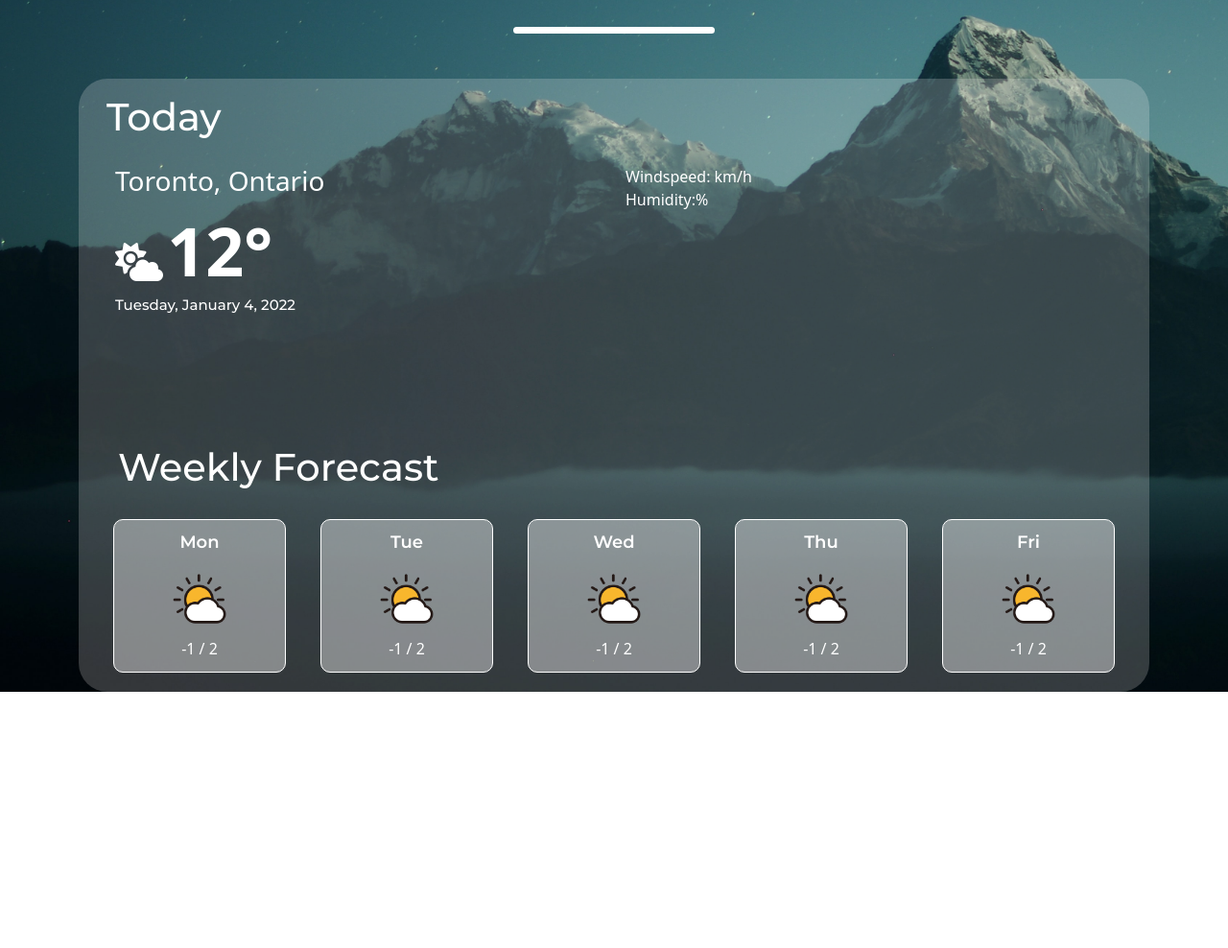
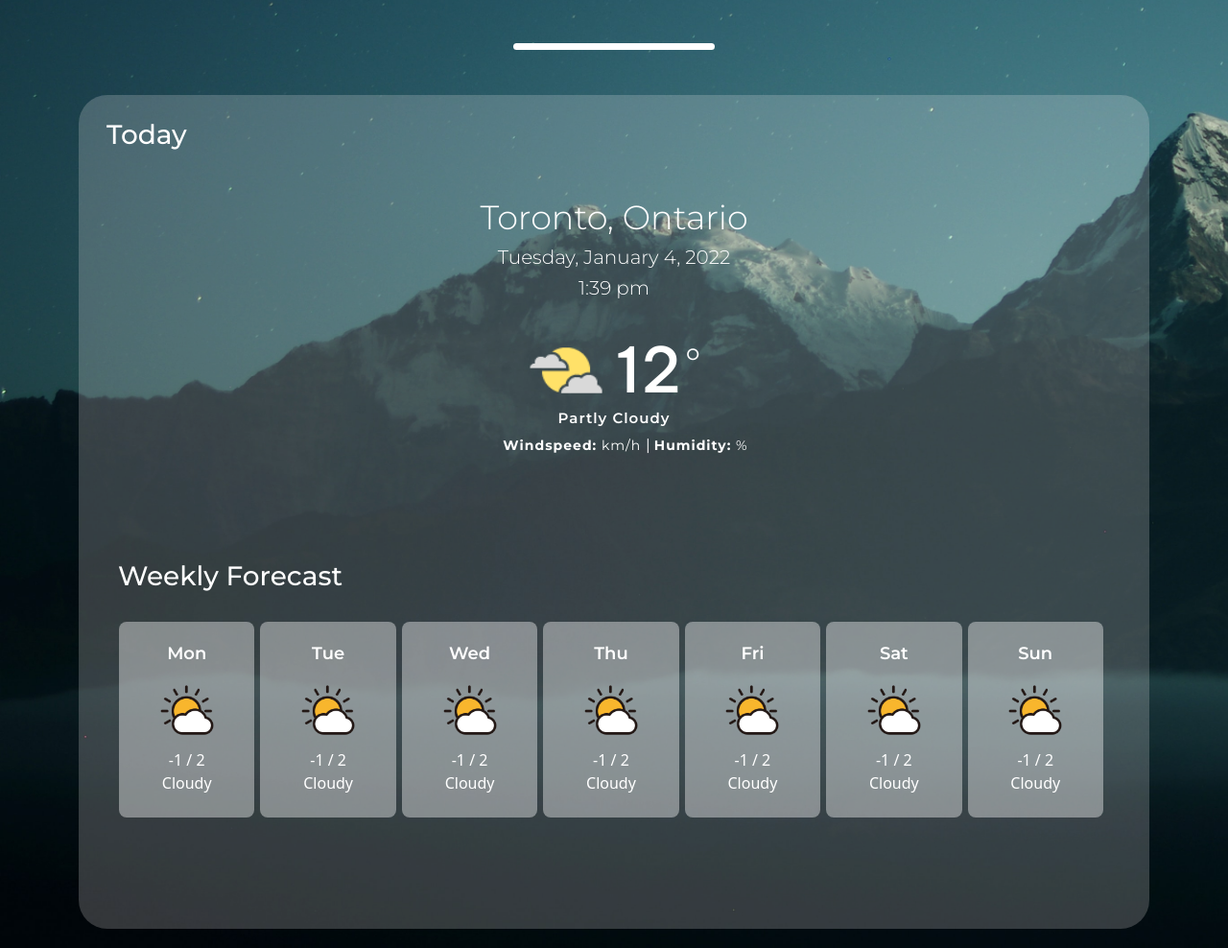
Before and after one commit to misiucodes/forecast-weatherapp, a plain HTML site: page index.html in a window 1280 px wide. Shown: the part 408-1396 px from the top of the page at 96% size. Before the commit the page ends 1129 px from the top, so only its background shows below. Drawn offline with nearby package versions, Linux system fonts and the light colour scheme.

Commit message:
Updated weekly weather forecast styling

```diff
--- a/index.html
+++ b/index.html
@@ -5,9 +5,9 @@
   <meta http-equiv="X-UA-Compatible" content="IE=edge">
   <meta name="viewport" content="width=device-width, initial-scale=1.0">
   <title>forecast</title>
-  <link rel="stylesheet" href="style.css">
   <link href="https://cdn.jsdelivr.net/npm/bootstrap@5.1.3/dist/css/bootstrap.min.css" rel="stylesheet"
   integrity="sha384-1BmE4kWBq78iYhFldvKuhfTAU6auU8tT94WrHftjDbrCEXSU1oBoqyl2QvZ6jIW3" crossorigin="anonymous">
+  <link rel="stylesheet" href="style.css">
   <link rel="preconnect" href="https://fonts.googleapis.com">
   <link rel="preconnect" href="https://fonts.gstatic.com" crossorigin>
   <link rel="preconnect" href="https://fonts.googleapis.com">
@@ -16,11 +16,12 @@
   <link rel="preconnect" href="https://fonts.gstatic.com" crossorigin>
   <link href="https://fonts.googleapis.com/css2?family=Montserrat:wght@100;200;300;400;500;600;700&display=swap"
   rel="stylesheet">
+  <script src="https://kit.fontawesome.com/36660f2c78.js" crossorigin="anonymous"></script>
   <style>
+    @import url('https://fonts.googleapis.com/css2?family=Source+Sans+Pro:wght@300;400&display=swap');
     @import url('https://fonts.googleapis.com/css2?family=Montserrat:wght@100;200;300;400;500;600;700&display=swap');
+    @import url('https://fonts.googleapis.com/css2?family=Be+Vietnam+Pro:wght@300;500;600&family=Source+Sans+Pro:wght@300;400&display=swap');
  </style>
-  </style>
-  <script src="https://kit.fontawesome.com/36660f2c78.js" crossorigin="anonymous"></script>
 </head>
 <body>
 
@@ -28,20 +29,7 @@
   forecast
 </header>
 
-
-  <div class="location-wrapper">
-    <div class="location-info">
-      <small>
-        Current Location
-      </small>
-      <h2>
-        Toronto, Ontario
-      </h2>
-    </div>
-  </div>
-</div>
-
-<div class="container">
+<div class="container left">
   <div class="weather-app-wrapper">
     <h1>
       The only weather forecast you need
@@ -62,23 +50,29 @@
 
 <div class="line-break"></div>
 
-<div class="forecast-wrapper">
+<div class="current-location-wrapper">
 
 <h7>Today</h7>
 
 <div class="current-location-info">
-      <div class="row">
-        <div class="col-6">
+  <div class="row justify-content-evenly">
+    <div class="col">
       <h3 class="city">Toronto, Ontario</h3>
+      <h4 class="date">Tuesday, January 4, 2022</h4>
+      <h5 class="time">1:39 pm</h5>
+    </div>
+
     <div class="clearfix">
-              <i class="fas fa-cloud-sun icon-currentweather"></i>
-              <span class="float-left current-temp"><strong>12°</strong></span>
+        <img src="img/partly_cloudy.png" class="icon-cloudy" />
+        <div class="current-temp">12</div><span class="degree">°</span>
+        <div class="temp-description">Partly Cloudy</div>
     </div>
-          <h4 class="date">Tuesday, January 4, 2022</h4>
+
+    <div class="row justify-content-evenly">
+      <div class="col windhum">
+        <span class="windspeed"><strong>Windspeed:</strong> km/h </span> |
+        <span class="humidity"><strong>Humidity:</strong> %</span>
       </div>
-        <div class="col-6">
-          <div class="windspeed">Windspeed: km/h</div>
-          <div class="humidity">Humidity:%</div>
     </div>
   </div>
 </div>
@@ -87,69 +81,102 @@
 
       <h6>Weekly Forecast</h6>
 
-      <div class="row">
+      <div class="row d-flex justify-content-evenly">
 
-      <div class="col-2 weekday-forecast">
+        <div class="col weather-forecast-box">
 
-        <div class="col weekday">Mon</div>
+          <div class="weather-forecast-date">Mon</div>
           <img src="img/sun.png" class="forecast-icon" width="80px"/>
 
           <div class="weekly-temps">
             <span class="temp-max">-1 / </span>
             <span class="temp-min"> 2</span>
+            <div class="weather-forecast-description">Cloudy</div>
           </div>
         </div>
 
-      <div class="col-2 weekday-forecast">
+        <div class="col weather-forecast-box">
 
-        <div class="col weekday">Tue</div>
+          <div class="weather-forecast-date">Tue</div>
           <img src="img/sun.png" class="forecast-icon" width="80px" />
 
           <div class="weekly-temps">
             <span class="temp-max">-1 / </span>
             <span class="temp-min"> 2</span>
+            <div class="weather-forecast-description">Cloudy</div>
           </div>
         </div>
 
-      <div class="col-2 weekday-forecast">
+        <div class="col weather-forecast-box">
 
-        <div class="weekday">Wed</div>
+          <div class="weather-forecast-date">Wed</div>
           <img src="img/sun.png" class="forecast-icon" width="80px" />
 
           <div class="weekly-temps">
             <span class="temp-max">-1 / </span>
             <span class="temp-min"> 2</span>
+            <div class="weather-forecast-description">Cloudy</div>
           </div>
         </div>
 
-      <div class="col-2 weekday-forecast">
+        <div class="col weather-forecast-box">
 
-        <div class="weekday">Thu</div>
+          <div class="weather-forecast-date">Thu</div>
           <img src="img/sun.png" class="forecast-icon" width="80px" />
 
           <div class="weekly-temps">
             <span class="temp-max">-1 / </span>
             <span class="temp-min"> 2</span>
+            <div class="weather-forecast-description">Cloudy</div>
           </div>
         </div>
 
-      <div class="col-2 weekday-forecast">
+        <div class="col weather-forecast-box">
 
-        <div class="weekday">Fri</div>
+          <div class="weather-forecast-date">Fri</div>
           <img src="img/sun.png" class="forecast-icon" width="80px" />
 
           <div class="weekly-temps">
             <span class="temp-max">-1 / </span>
             <span class="temp-min"> 2</span>
+            <div class="weather-forecast-description">Cloudy</div>
           </div>
         </div>
+
+        <div class="col weather-forecast-box">
+
+          <div class="weather-forecast-date">Sat</div>
+          <img src="img/sun.png" class="forecast-icon" width="80px" />
+
+          <div class="weekly-temps">
+            <span class="temp-max">-1 / </span>
+            <span class="temp-min"> 2</span>
+            <div class="weather-forecast-description">Cloudy</div>
           </div>
         </div>
+
+        <div class="col weather-forecast-box">
+
+          <div class="weather-forecast-date">Sun</div>
+          <img src="img/sun.png" class="forecast-icon" width="80px" />
+
+          <div class="weekly-temps">
+            <span class="temp-max">-1 / </span>
+            <span class="temp-min"> 2</span>
+            <div class="weather-forecast-description">Cloudy</div>
           </div>
         </div>
 
     </div>
    </div>
 
+   <br />
+    <br />
+    <br />
+    <br />
+
+
+
+
 </body>
 </html>
--- a/style.css
+++ b/style.css
@@ -2,6 +2,7 @@ body {
   background-repeat: no-repeat;
   background-size: cover;
   background-image: url(img/bg-moodymountain.jpg);
+  padding: 20px;
 }
 
 img.bg {
@@ -23,21 +24,35 @@ h1 {
   margin: 220px auto 0 auto !important;
   text-align: center;
   font-family: "Montserrat", sans-serif;
+  font-size: 40px;
 }
 
 h2 {
-  font-family: "Montserrat", sans-serif;
+  font-family: "Source Sans Pro", sans-serif !important;
   font-size: 13px !important;
+  font-weight: 200 !important;
+  padding: 30px auto;
 }
 
-h4 {
+h3.city {
   font-family: "Montserrat", sans-serif;
-  font-size: 15px !important;
+  font-size: 35px;
+  font-weight: 300;
+}
+
+h4.date {
+  font-family: "Montserrat", sans-serif;
+  font-size: 20px !important;
+  font-weight: 300;
+}
+
+h5.time {
+  font-weight: 300;
 }
 
 h6 {
   font-family: "Montserrat", sans-serif;
-  font-size: 40px !important;
+  font-size: 28px !important;
   color: white;
   font-weight: 500 !important;
   margin-left: 11px;
@@ -46,58 +61,77 @@ h6 {
 
 h7 {
   font-family: "Montserrat", sans-serif;
-  font-size: 40px !important;
+  font-size: 28px !important;
   color: white;
   font-weight: 500;
   margin-left: 11px;
 }
 
-small {
-  font-family: "Montserrat", sans-serif;
-  font-size: 11px !important;
+.current-location-wrapper {
+  background-color: rgb(255, 251, 251, 0.2);
+  border-radius: 30px;
+  margin-top: 6%;
+  padding: 20px 18px;
 }
 
 .current-location-info {
-  padding: 20px;
+  margin-top: 45px;
+  font-family: "Montserrat", sans-serif;
   color: white;
+  text-align: center;
+}
+
+.clearfix {
+  display: inline-block;
+  padding: 28px 0 5px 0 !important;
+}
+
+.clearfix .temp-description {
+  margin-top: 5px auto 2px auto;
+  font-size: 15px;
+  font-weight: 600;
+  font-family: "Montserrat", sans-serif;
+  letter-spacing: 1px;
+}
+
+.clearfix span {
+  font-size: 38px;
+  margin-left: -4px;
+  font-weight: 400;
+  line-height: 58px;
 }
 
 .current-temp {
-  font-size: 70px;
+  font-size: 65px;
   font-weight: 500;
-  line-height: 95px;
+  display: inline-block;
+  vertical-align: top;
+  line-height: 1;
+  font-family: 'Be Vietnam Pro', sans-serif;
+  height: 72px;
+  width: 84px;
+  margin-top: 5px;
 }
 
-.icon-currentweather {
-  font-size: 40px;
+.icon-cloudy {
+  display: inline-block;
+  vertical-align: top;
+  height: 76px;
+  width: 80px;
 }
 
 .icon-search {
   font-size: 24px;
   color: white;
-  top: 40px;
-  right: -1120px;
+  top: 36px;
+  right: 15px;
   position: relative;
+  float: right;
 }
 
 input::placeholder {
   font-size: 20px;
   font-family: "Montserrat", sans-serif;
-}
-
-.location-wrapper {
-  position: relative;
-  float: right;
-  background: rgb(34, 34, 34, 0.6);
-  border-radius: 22px;
-  height: 55px;
-  width: 200px;
-  margin-right: 65px;
-}
-
-.location-info {
-  color: white;
-  margin: 5px 5px 5px 60px;
 }
 
 .line-break {
@@ -110,15 +144,8 @@ input::placeholder {
   top: 20px;
 }
 
-.forecast-wrapper {
-  background-color: rgb(255, 251, 251, 0.2);
-  border-radius: 30px;
-  margin-top: 6%;
-  padding: 10px 18px;
-}
-
 .weather-app-wrapper {
-  max-width: 1200px;
+  max-width: 1250px;
   margin: 0 auto;
 }
 
@@ -133,18 +160,33 @@ input::placeholder {
   margin-bottom: 30px;
 }
 
-.weekday-forecast {
-  border: 1px solid white;
-  background: rgba(255, 255, 255, 0.4);
-  border-radius: 10px;
-  height: 160px;
-  width: 20px;
-  margin: 10px auto;
+.weather-forecast-box {
+  background-color: rgba(255, 255, 255, 0.397);
+  border-radius: 8px;
+  margin-right: 6px;
+  padding-top: 10px;
+  padding-bottom: 10px;
+  height: 204px;
+  width: 170px;
 }
 
-.weekday {
+.weather-forecast-date {
   font-size: 18px;
   margin: 10px auto 5px auto;
   font-family: "Montserrat", sans-serif;
   font-weight: 600;
 }
+
+.windspeed, .humidity {
+  font-family: font-family: "Montserrat", sans-serif;
+  font-size: 14px;
+  letter-spacing: 1px;
+}
+
+.windhum {
+  padding: 5px auto;
+}
+
+.row {
+  --bs-gutter-x: -1.5rem;
+}
```
Also changed, not shown: img/partly_cloudy.png (added), img/rain.svg (added). Lines whose indentation alone changed are shown as unchanged.
